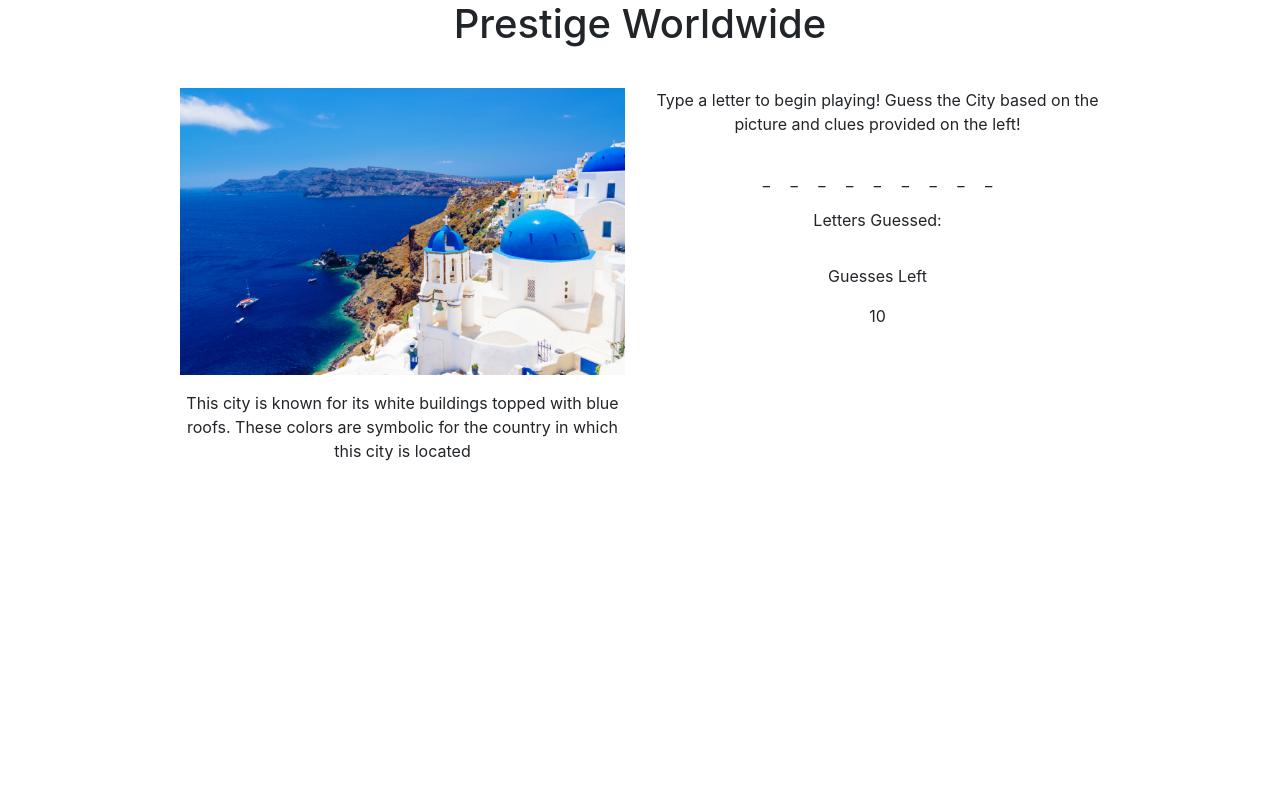
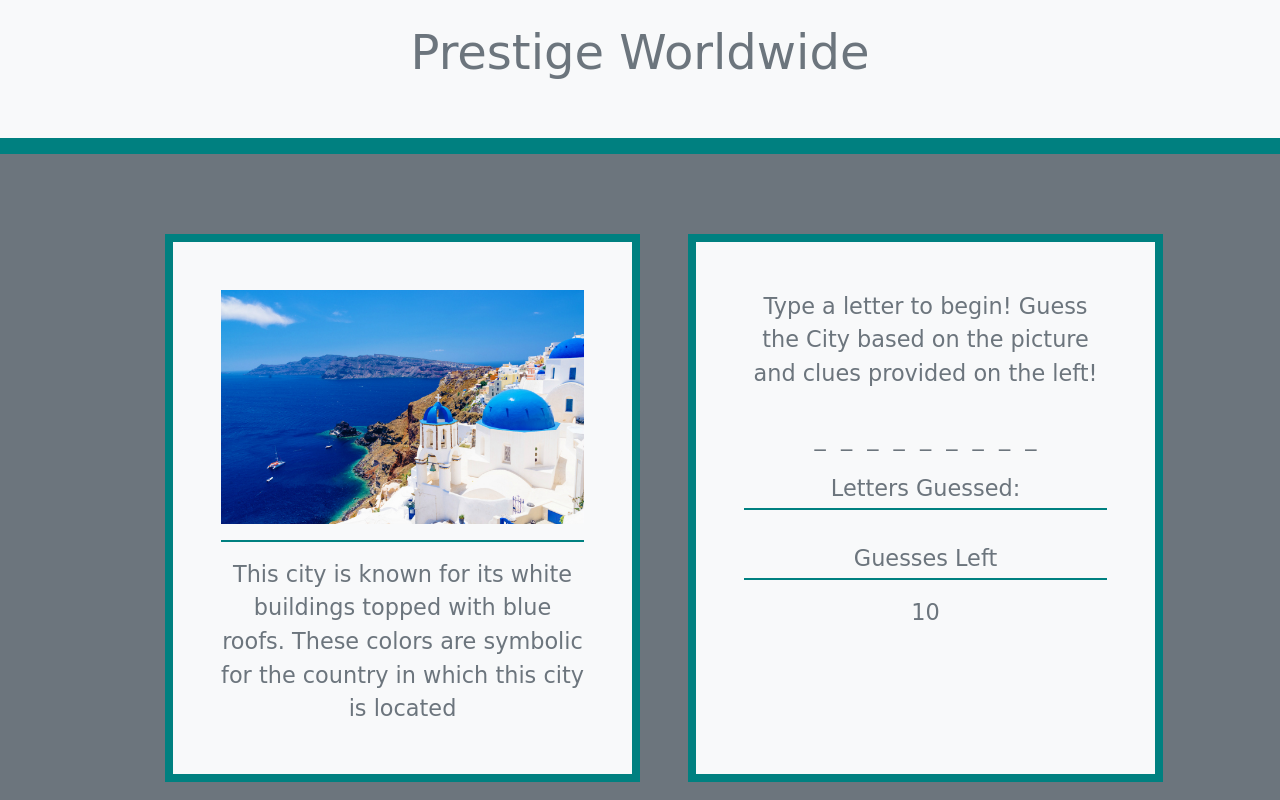
Before and after one commit to juan-camilo11/Word-Guess-Game, a plain HTML site: page index.html in a window 1280 px wide. Drawn offline with nearby package versions, Linux system fonts and the light colour scheme; a web font is replaced by a local one.

Commit message:
ready to turn in. Can go back and add more cities if I have time

```diff
--- a/assets/css/style.css
+++ b/assets/css/style.css
@@ -0,0 +1,43 @@
+body {
+
+
+
+    font-family: 'Prosto One', cursive;
+}
+
+.container {
+
+    font-size: 1.4rem;
+
+}
+
+h1 {
+
+    font-size: 3rem;
+
+}
+
+header {
+
+    margin-bottom: 5%;
+    border-bottom: 1rem solid teal;
+
+}
+
+.daContent {
+
+
+    border: .5rem solid teal;
+}
+
+#cityPicture {
+
+    padding-bottom: 1rem;
+    border-bottom: .15rem solid teal;
+}
+
+.daText {
+
+    padding-bottom: .15rem;
+    border-bottom: .15rem solid teal;
+}
--- a/assets/javascript/game.js
+++ b/assets/javascript/game.js
@@ -115,7 +115,7 @@ var monterrey = {
 var cairo = {
     name : "Cairo",
     picture : "./assets/images/Cairo.jpg",
-    description : "This capital sit on the Nile river",
+    description : "This capital sits on the Nile river",
 
 };
 var prague = {
@@ -166,7 +166,7 @@ for (var i = 0; i < cityChosen.name.length; i++) {
     newDiv.innerText = "    _    ";
     targetDiv.appendChild(newDiv);
     newDiv.setAttribute("id", "line" + i);
-    newDiv.setAttribute("class", "mx-2");
+    newDiv.setAttribute("class", "mx-1");
 
 }
 
@@ -234,7 +234,7 @@ document.onkeyup = function(event) {
             //more chars I have to clear all of the spans before overwriting with "_"
             wins ++;
 
-            document.getElementById("youGotIt").innerText = "Nailed it. Hit enter to proceed to your next destination"
+            document.getElementById("youGotIt").innerText = "Cities visited: " + wins;
 
 
 
@@ -258,7 +258,7 @@ document.onkeyup = function(event) {
                 //set to length of cityChoices since wins is incremented before this code
                 if (wins === cityChoices.length)
                 {
-                    alert("you travelled around the world! Congrats");
+                    alert("you travelled around the world! Congrats! Hit refresh to play again");
                     return;
                 }
             }
@@ -273,7 +273,7 @@ document.onkeyup = function(event) {
                 newDiv.innerText = "    _    ";
                 targetDiv.appendChild(newDiv);
                 newDiv.setAttribute("id", "line" + i);
-                newDiv.setAttribute("class", "mx-2");
+                newDiv.setAttribute("class", "mx-1");
 
             }
 
@@ -296,7 +296,7 @@ document.onkeyup = function(event) {
             //change descrition
             document.getElementById("cityDescription").innerText = cityChosen.description;
             //remove text telling the user he got it right
-            document.getElementById("youGotIt").innerText = "Nailed it. Hit enter to proceed to your next destination"
+
 
 
 
--- a/index.html
+++ b/index.html
@@ -7,12 +7,13 @@
     <meta name="viewport" content="width=device-width, initial-scale=1">
     <link rel="stylesheet" href="https://stackpath.bootstrapcdn.com/bootstrap/4.1.1/css/bootstrap.min.css" integrity="sha384-WskhaSGFgHYWDcbwN70/dfYBj47jz9qbsMId/iRN3ewGhXQFZCSftd1LZCfmhktB" crossorigin="anonymous">
     <link rel="stylesheet" type="text/css" media="screen" href="../Word-Guess-Game/assets/css/style.css" />
+    <link href="https://fonts.googleapis.com/css?family=Prosto+One" rel="stylesheet">
 
 </head>
-<body>
+<body class="bg-secondary">
         <!-- this contains my title block so far    -->
-    <header class="container pb-3">
-        <div class="row">
+    <header class="py-4 bg-light text-secondary">
+        <div class="row pb-4">
             <div class="col-md-2">
 
             </div>
@@ -30,37 +31,37 @@
 
 
 <!-- this contains the bulk of my code -->
-<div class="container pt-3">
+<div class="container pt-3 text-secondary">
         <div class="row">
             <div class="col-md-1">
 
             </div>
             <!-- this contains my picture. picture and text will eventually change depending on the city guessed -->
-            <div class="col-md-5 text-center">
+            <div class="col-md-5 text-center mr-4 p-5 bg-light daContent">
                 <div class="pb-3">
-                    <img src="" class="img-fluid" alt="Responsive Image" id="cityPicture" height=100% width=100%>
+                    <img src="" class="img-fluid" alt="Responsive Image" id="cityPicture" height=200% width=200%>
                 </div>
                 <div id="cityDescription">
 
                 </div>
             </div>
              <!-- this column contains the actual game -->
-            <div class="col-md-5 text-center">
+            <div class="col-md-5 text-center ml-4 p-5 bg-light daContent">
                 <div class="pb-3">
-                    Type a letter to begin playing! Guess the City based on the picture and clues provided on the left!
+                    Type a letter to begin! Guess the City based on the picture and clues provided on the left!
                 </div>
                 <div class="mx-3 my-3"id="theShow">
 
                 </div>
-                <div>
+                <div class="daText">
                     Letters Guessed:
                 </div>
 
-                <!-- i have to make an array that keeps track of the ltters that have been guessed -->
+                <!-- i have to make an array that keeps track of the letters that have been guessed -->
                 <div class="py-3" id="lettersGuessed">
 
                 </div>
-                <div>
+                <div class="daText">
                     Guesses Left
                 </div>
                 <div class="py-3" id="guesses">
```
